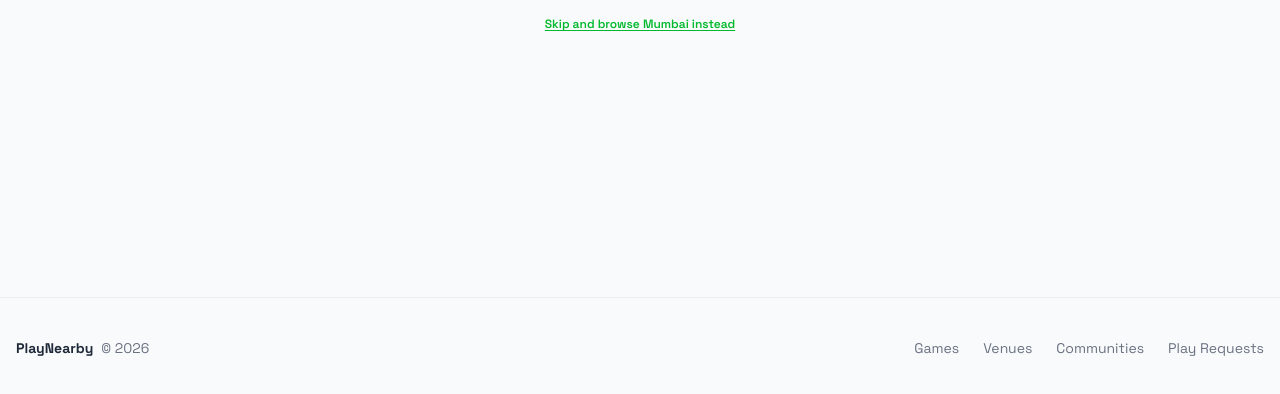
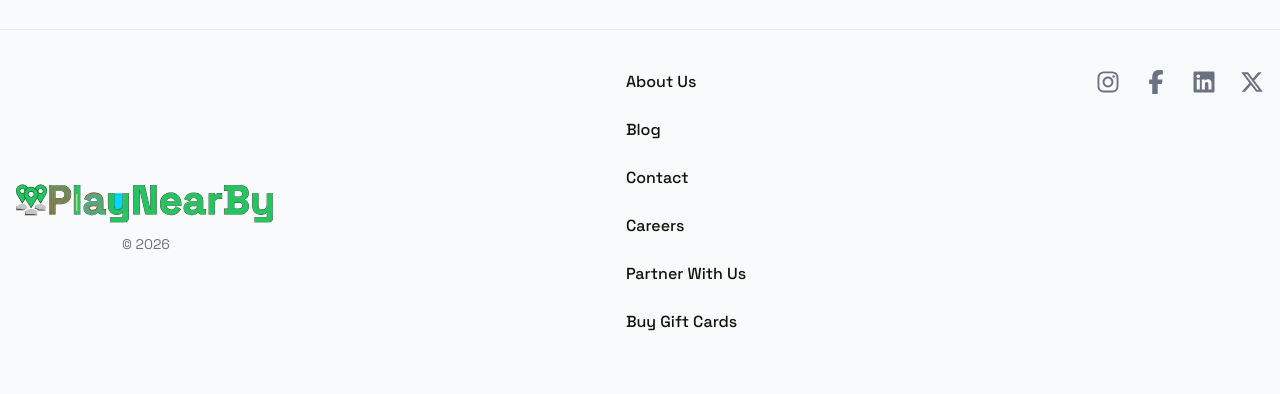
Before and after one commit to Ankur123unsungDevloper/Playnearby, a Next.js app in the folder client/: page /games in a window 1280 px wide. Shown: the part 402-796 px from the top of the page. Built offline with nearby package versions, Linux system fonts and the light colour scheme; no server answers.

Commit message:
modified:   client/components/AppFooter.tsx

```diff
--- a/client/components/AppFooter.tsx
+++ b/client/components/AppFooter.tsx
@@ -1,25 +1,74 @@
 import Link from "next/link";
+
+import {
+  FaFacebookF,
+  FaInstagram,
+  FaLinkedin,
+  FaXTwitter
+} from "react-icons/fa6";
+
+import Logo from "./logo";
 
 export function AppFooter() {
   return (
     <footer className="mt-auto w-full border-t border-black/5 bg-gray-50">
       <div className="mx-auto flex w-full max-w-7xl flex-col items-center gap-4 px-4 py-10 sm:flex-row sm:justify-between">
-        <div className="flex items-center gap-2 text-sm text-gray-500">
-          <span className="font-bold text-gray-800">PlayNearby</span>
+        <div className="flex flex-col items-center gap-2 text-sm text-gray-500">
+          <Logo />
           <span>&copy; {new Date().getFullYear()}</span>
         </div>
-        <div className="flex flex-wrap items-center justify-center gap-x-6 gap-y-2 text-sm text-gray-500">
-          <Link href="/games" className="transition-colors hover:text-primary">
-            Games
+        <div className="flex flex-col h-full mt-16 mb-8 font-semibold text-center md:text-left md:font-medium justify-self-center md:mt-0 md:mb-0">
+          <Link href="/aboutus" className="mb-8 md:mb-6">
+            About Us
           </Link>
-          <Link href="/venues" className="transition-colors hover:text-primary">
-            Venues
+          <Link href="/blog" className="mb-8 md:mb-6">
+            Blog
           </Link>
-          <Link href="/communities" className="transition-colors hover:text-primary">
-            Communities
+          <Link href="/contact" className="mb-8 md:mb-6">
+            Contact
           </Link>
-          <Link href="/play-requests" className="transition-colors hover:text-primary">
-            Play Requests
+          <Link href="/careers" className="mb-8 md:mb-6">
+            Careers
+          </Link>
+          <Link href="/partner-with-us" className="mb-8 md:mb-6">
+            Partner With Us
+          </Link>
+          <Link href="/buy-gift-card" className="mb-8 md:mb-6">
+            Buy Gift Cards
+          </Link>
+        </div>
+        <div className="flex justify-center gap-12 md:self-start md:gap-6 md:mb-0">
+          <Link
+            href="https://www.instagram.com/playnearby.in/"
+            target="_blank"
+            rel="noopener noreferrer"
+            className="text-gray-500 transition-colors hover:text-gray-700"
+          >
+            <FaInstagram className="w-6 h-6" />
+          </Link>
+          <Link
+            href="https://www.facebook.com/playnearby.in/"
+            target="_blank"
+            rel="noopener noreferrer"
+            className="text-gray-500 transition-colors hover:text-gray-700"
+          >
+            <FaFacebookF className="w-6 h-6" />
+          </Link>
+          <Link
+            href="https://www.linkedin.com/company/playnearby/"
+            target="_blank"
+            rel="noopener noreferrer"
+            className="text-gray-500 transition-colors hover:text-gray-700"
+          >
+            <FaLinkedin className="w-6 h-6" />
+          </Link>
+          <Link
+            href="https://www.twitter.com/playnearby/"
+            target="_blank"
+            rel="noopener noreferrer"
+            className="text-gray-500 transition-colors hover:text-gray-700"
+          >
+            <FaXTwitter className="w-6 h-6" />
           </Link>
         </div>
       </div>
```
